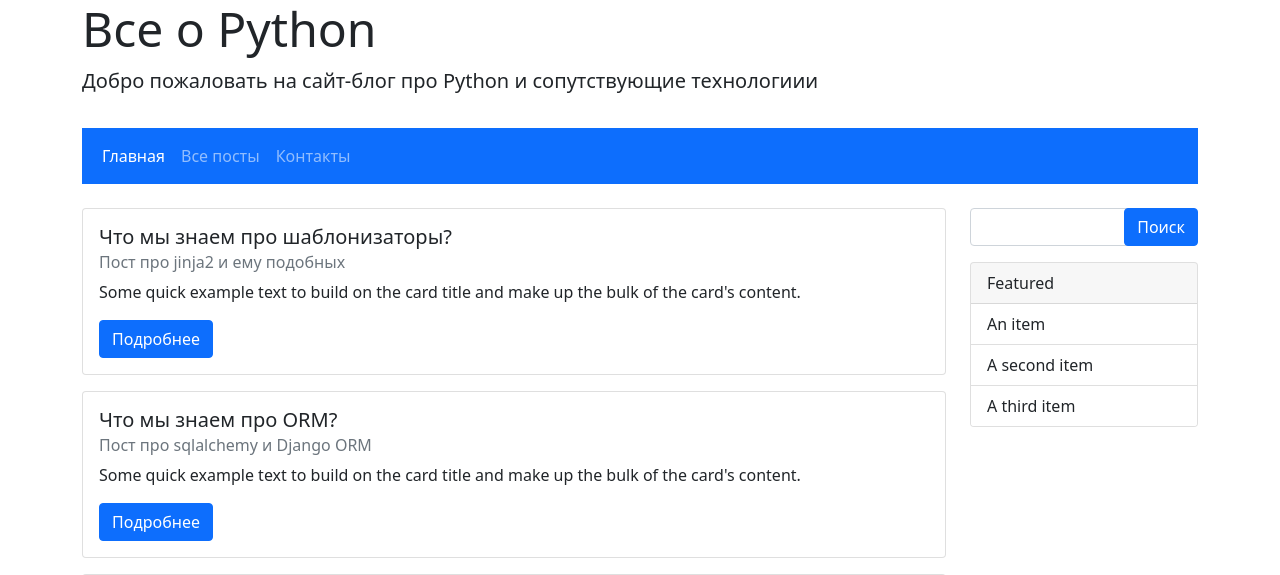
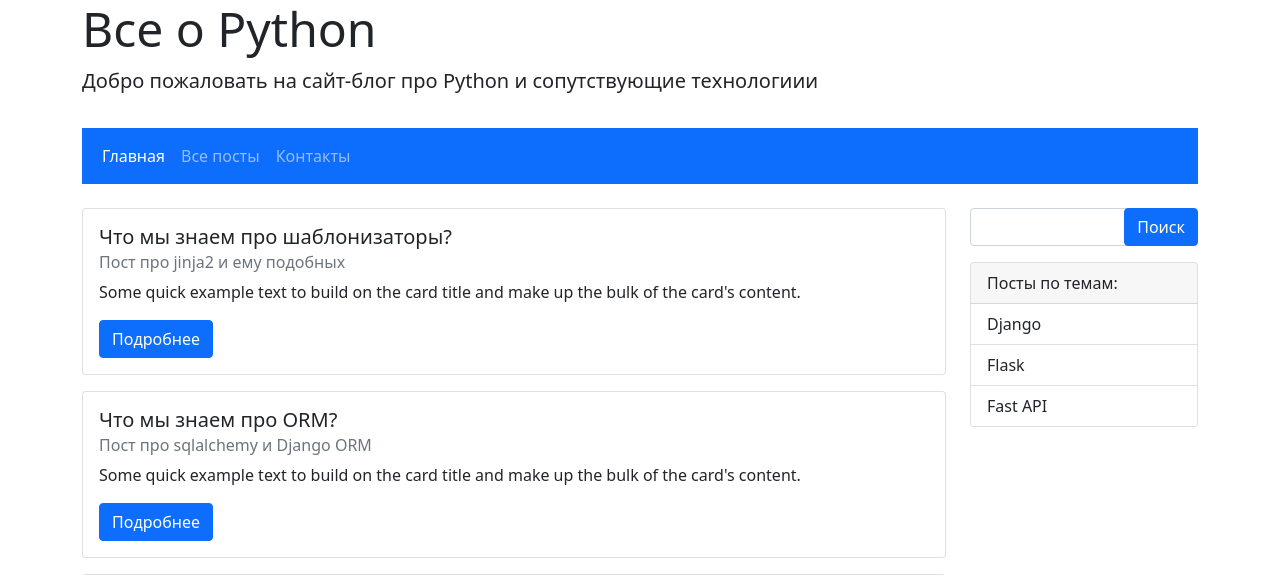
Before and after one commit to dnovik/otus-web-dev-python, a Python web app: template my_blog/templates/index.html in a window 1280 px wide. Shown: the top 575 px of the page. Run offline with Jinja, Linux system fonts and the light colour scheme; the template is opened without the code that fills it, so the values that code supplies are empty.

Commit message:
made correction with index.html

```diff
--- a/my_blog/templates/index.html
+++ b/my_blog/templates/index.html
@@ -75,11 +75,11 @@
           <a class="btn btn-primary" href="search_result.html" type="submit" style="margin-left: -1rem;">Поиск</a>
         </form>
         <div class="card" style="margin-top: 1rem">
-          <div class="card-header">Featured</div>
+          <div class="card-header">Посты по темам:</div>
               <ul class="list-group list-group-flush">
-                <li class="list-group-item">An item</li>
-                <li class="list-group-item">A second item</li>
-                <li class="list-group-item">A third item</li>
+                <li class="list-group-item">Django</li>
+                <li class="list-group-item">Flask</li>
+                <li class="list-group-item">Fast API</li>
               </ul>
         </div>
     </div>
```
